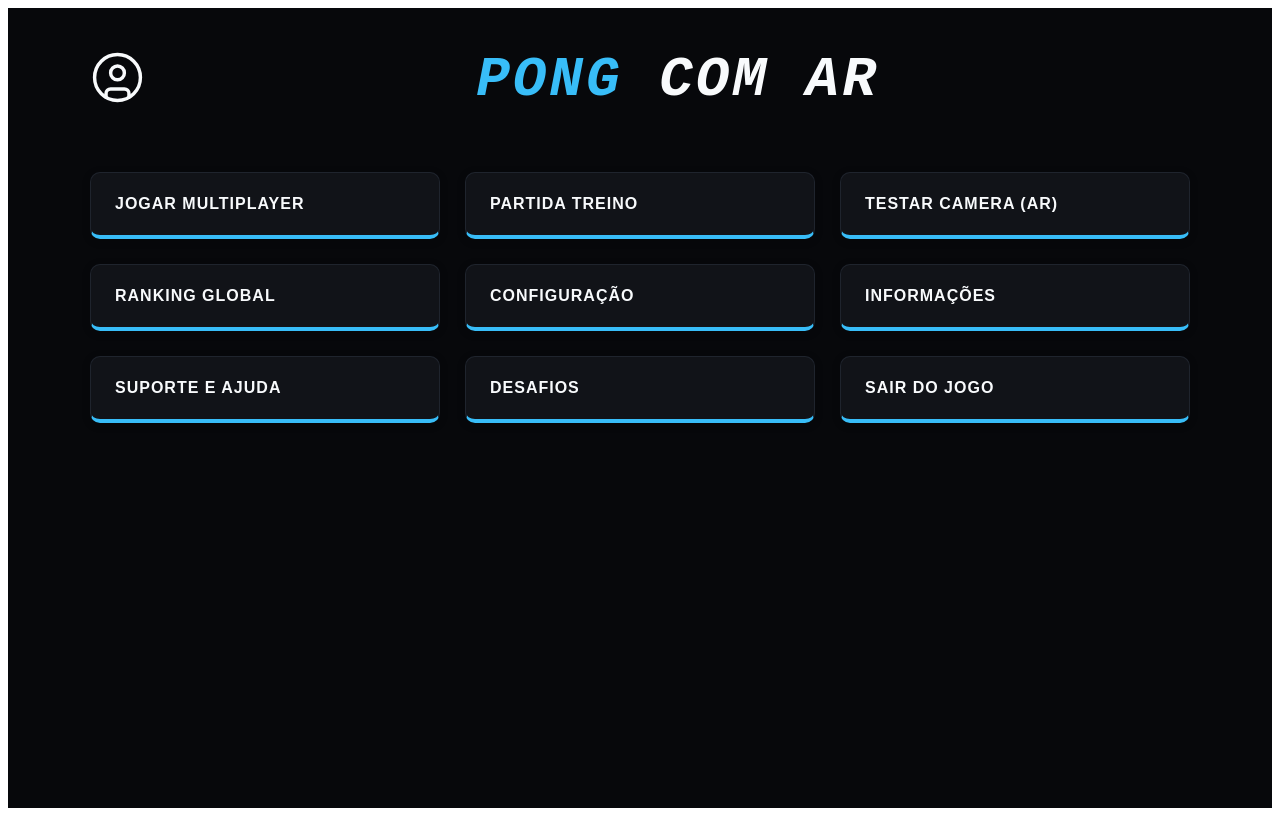
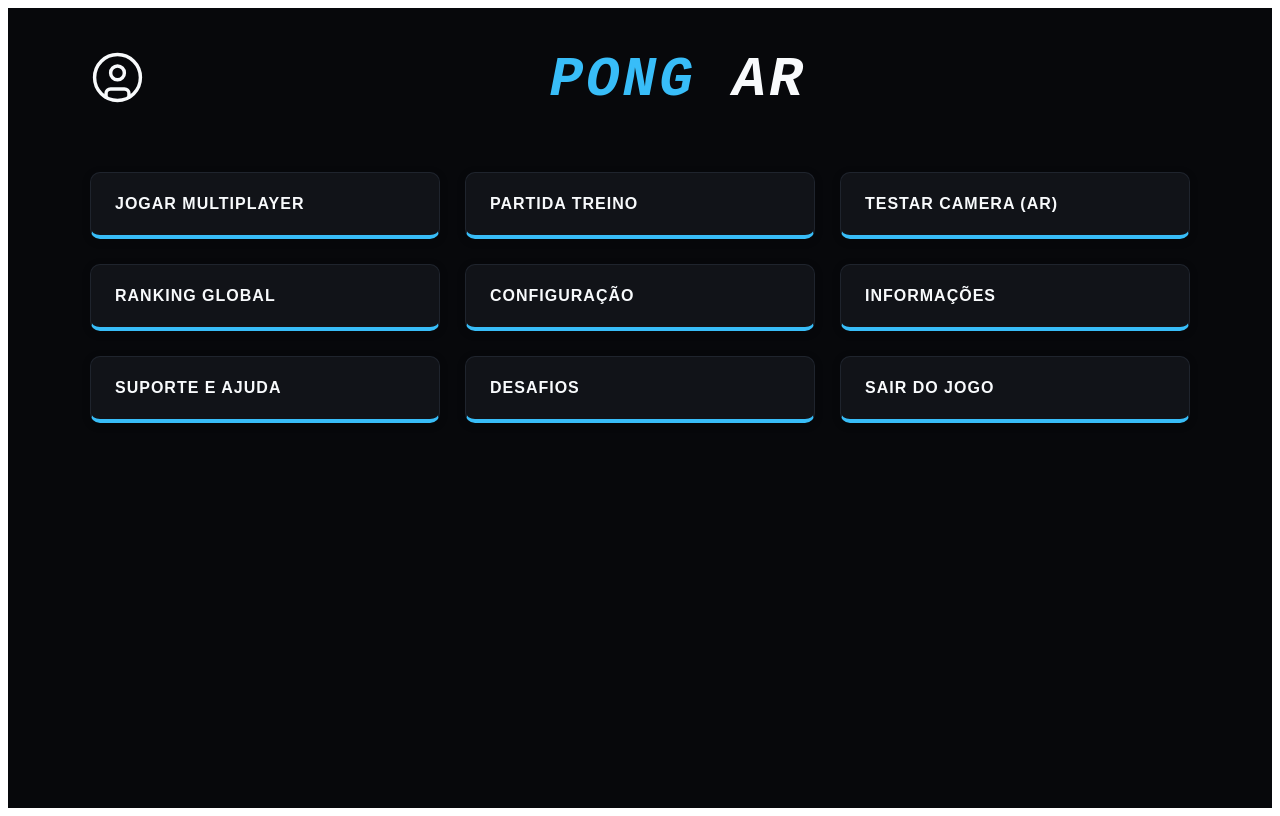
Before and after one commit to Jhever/ProjetoPongAR-TCC, a React (Vite) app in the folder frontend/: page /home in a window 1280 px wide. Built offline with nearby package versions, Linux system fonts and the light colour scheme; no server answers.

Commit message:
arrumando detalhes

```diff
--- a/frontend/src/pages/Home.tsx
+++ b/frontend/src/pages/Home.tsx
@@ -327,7 +327,7 @@ const Home = () => {
           </div>
         </div>
 
-        <h1 style={styles.title}>PONG <span style={{ color: theme.text }}>COM AR</span></h1>
+        <h1 style={styles.title}>PONG <span style={{ color: theme.text }}>AR</span></h1>
       </header>
 
       <main style={styles.grid}>
```
